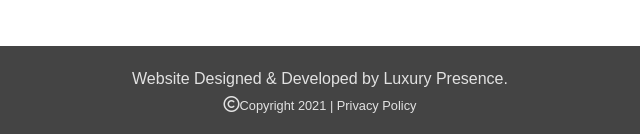
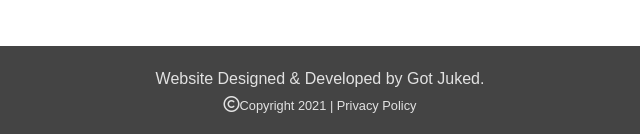
Before and after one commit to YouGotJuked/real-estate-page, a plain HTML site: page index.html in a window 1280 px wide. Shown: the part 9418-9552 px from the top of the page, 320-960 px from the left. Drawn offline with nearby package versions, Linux system fonts and the light colour scheme; a web font is replaced by a local one.

Commit message:
Minor text content changes

```diff
--- a/index.html
+++ b/index.html
@@ -464,7 +464,7 @@
             </div>
         </div>
         <div class="sub-footer">
-            <h5>Website Designed & Developed by Luxury Presence.</h5>
+            <h5>Website Designed & Developed by Got Juked.</h5>
             <span><i class="far fa-copyright"></i>Copyright 2021 | Privacy Policy</span>
         </div>
     </footer>
```
